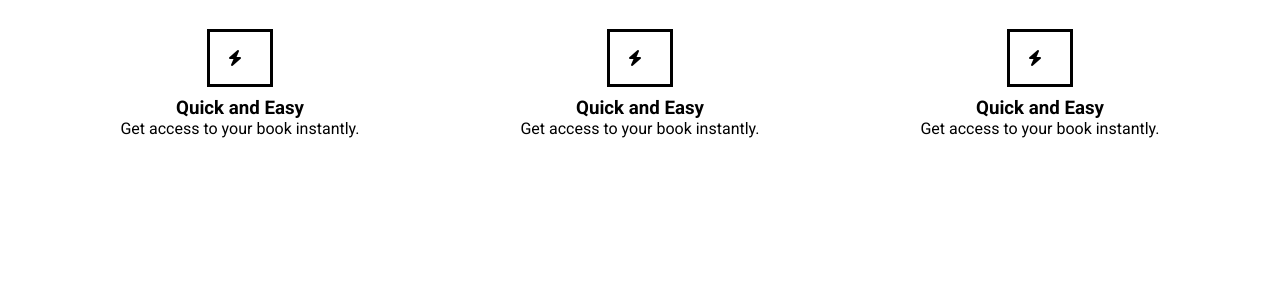
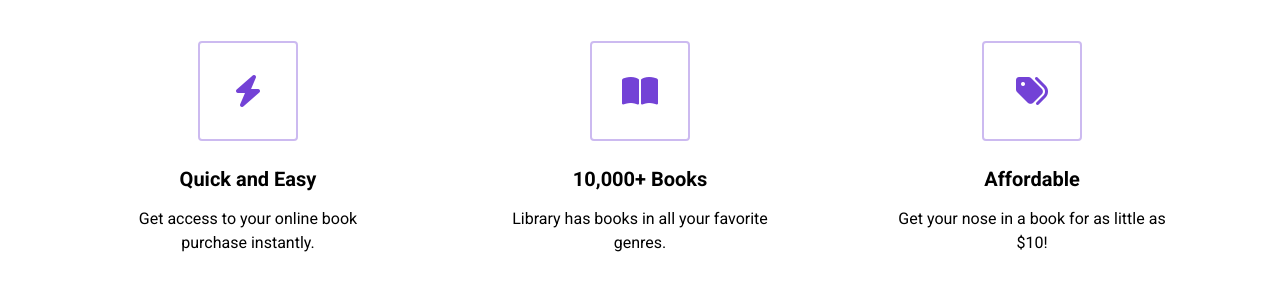
Before and after one commit to nicoleSclark99/E-commerce, a plain HTML site: page index.html in a window 1280 px wide. Shown: the part 967-1258 px from the top of the page. Before the commit the page ends 1161 px from the top, so only its background shows below. Drawn offline with Linux system fonts and the light colour scheme.

Commit message:
styled highlights

```diff
--- a/index.html
+++ b/index.html
@@ -40,44 +40,38 @@
                         Why choose <span class="purple">Library?</span>
                     </h2>
                     <div class="highlights__wrapper">
-                        <div class="highlight__wrapper">
                         <div class="highlight">
                             <div class="highlight__img">
                                 <i class=" fas fa-bolt"></i>
+                            </div>
                             <h3 class="highlight__subtitle">
                                 Quick and Easy
                             </h3>
                             <p class="highlight__para">
-                                        Get access to your book instantly.
+                                Get access to your online book purchase instantly.
                             </p>
                         </div>
-                            </div>
-                        </div>
-                        <div class="highlight__wrapper">
                         <div class="highlight">
                             <div class="highlight__img">
-                                    <i class=" fas fa-bolt"></i>
+                                <i class="fa-solid fa-book-open"></i>
+                            </div>
                             <h3 class="highlight__subtitle">
-                                        Quick and Easy
+                                10,000+ Books
                             </h3>
                             <p class="highlight__para">
-                                        Get access to your book instantly.
+                                Library has books in all your favorite genres.
                             </p>
                         </div>
-                            </div>
-                        </div>
-                        <div class="highlight__wrapper">
                         <div class="highlight">
                             <div class="highlight__img">
-                                    <i class=" fas fa-bolt"></i>
+                                <i class=" fa-solid fa-tags"></i>
+                            </div>
                             <h3 class="highlight__subtitle">
-                                        Quick and Easy
+                                Affordable
                             </h3>
                             <p class="highlight__para">
-                                        Get access to your book instantly.
+                                Get your nose in a book for as little as $10!
                             </p>
-                                </div>
-                            </div>
                         </div>
                     </div>
                 </div>
--- a/styles.css
+++ b/styles.css
@@ -18,6 +18,10 @@ img{
     height: 100%;
     max-height: 50vh;
     padding: 24px;
+}
+
+p{
+    line-height: 1.5;
 }
 
 .nav__container{
@@ -144,24 +148,48 @@ HIGHLIGHTS
 
 .highlights__wrapper{
     display: flex;
-    justify-content: space-around;
+    flex-direction: row;
+    justify-content: center;
+    align-items: center;
+    padding: 12px;
 }
 
-.highlight__wrapper{
-    text-align: center;
-}
 
 .highlight{
     padding: 0 24px;
     width: 100%;
+    display: flex;
+    flex-direction: column;
+    align-items: center;
+    justify-content: center;
 }
 
-i{
-    padding: 18px 18px;
-    padding-right: 28px;
-    border: solid
+.highlight__img{
+    border: 2px solid #7342d65d;
+    width: 100px;
+    height: 100px;
+    display: flex;
+    justify-content: center;
+    align-items: center;
+    border-radius: 4px;
+    font-size: 32px;
+    margin-bottom: 16px;
 }
 
 h3{
     padding-top: 10px;
 }
+
+.highlight__subtitle{
+    font-size: 20px;
+    margin-bottom: 16px;
+}
+
+.highlight__para{
+    text-align: center;
+    max-width: 280px;
+}
+
+i{
+    color:#7342d6
+}
```
Lines whose indentation alone changed are shown as unchanged.
